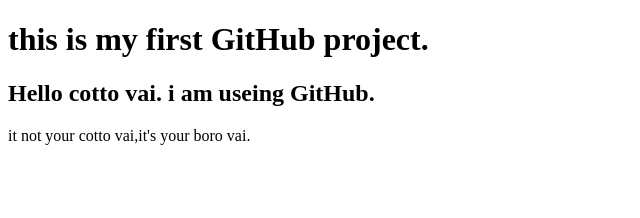
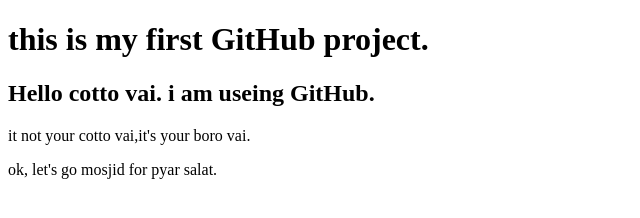
Before and after one commit to shakil232/sotto-vai, a plain HTML site: page index.html in a window 1280 px wide. Shown: the whole page, without its empty margins (0-640 px from the left). Drawn offline with Linux system fonts and the light colour scheme.

Commit message:
lets go salat

```diff
--- a/index.html
+++ b/index.html
@@ -9,5 +9,6 @@
     <h1> this is my first GitHub project.</h1>
     <h2> Hello cotto vai. i am  useing GitHub.</h2>
     <p>it not your cotto vai,it's your boro vai. </p>
+    <p> ok, let's go mosjid for pyar salat. </p>
 </body>
 </html>
```
